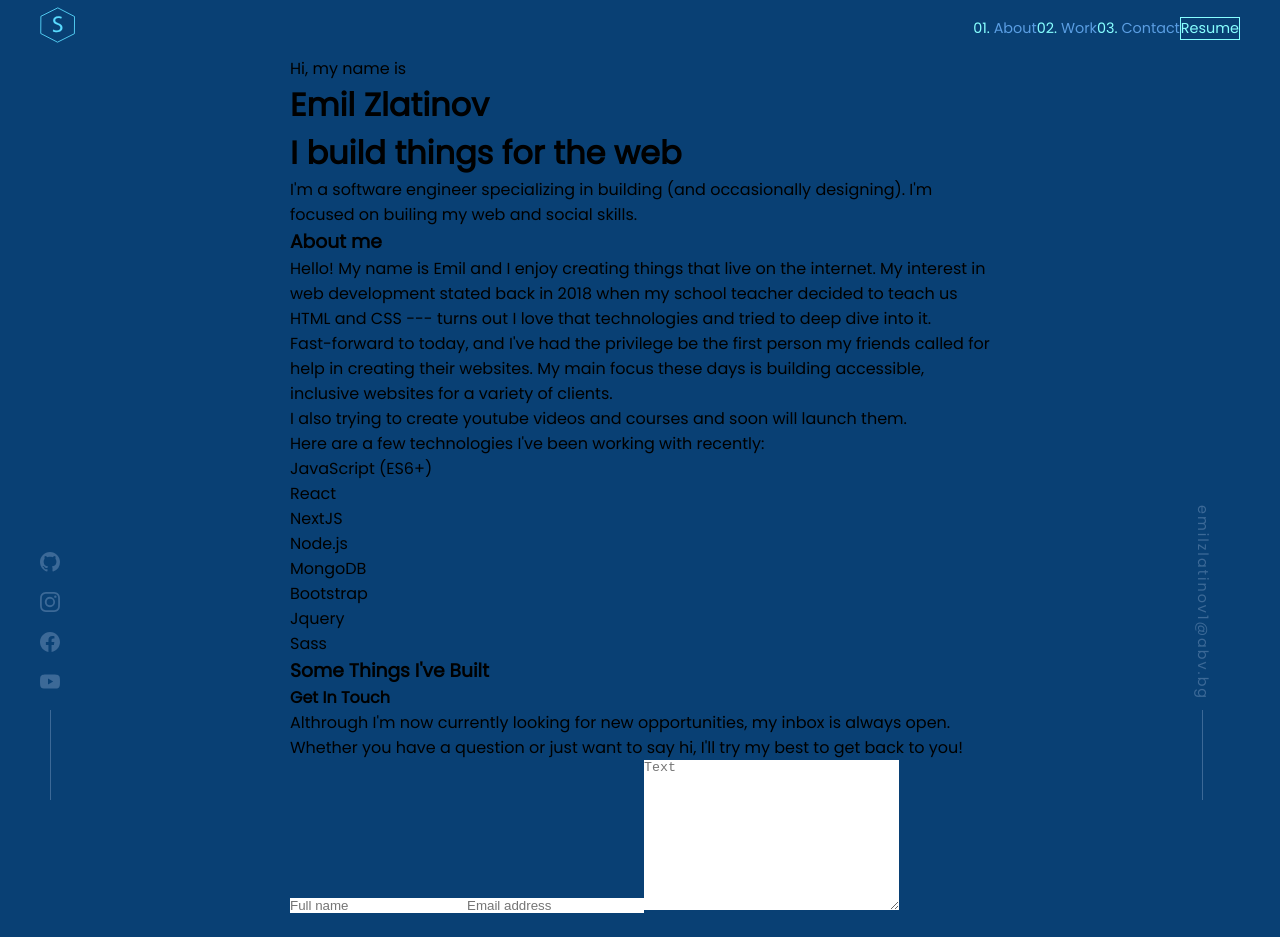
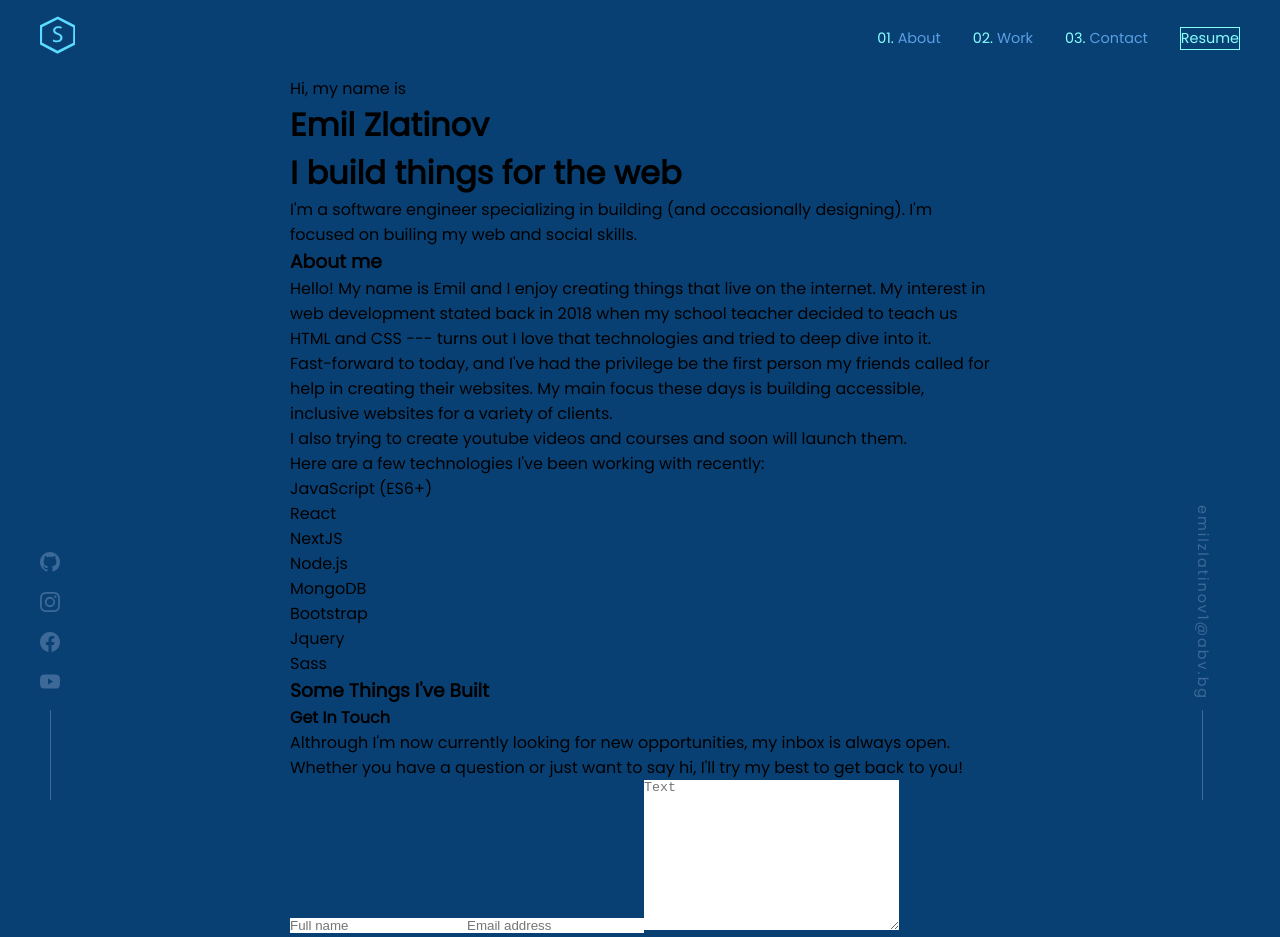
Before and after one commit to StroverIT/portfolio, a React (Create React App) app: page / in a window 1280 px wide. Built offline with nearby package versions, Linux system fonts and the light colour scheme.

Commit message:
Almost finished nav

```diff
--- a/src/components/nav/navigation.css
+++ b/src/components/nav/navigation.css
@@ -1,5 +1,11 @@
 nav > section > *{
     font-size: 0.9rem;
+}
+.navTextContainer {
+    margin: 10px 0;
+}
+.nav-links ul{
+    column-gap: 2rem;
 }
 .navIconContainer{
     position:relative;
```
Also changed, not shown: src/assets/Logo.svg.
